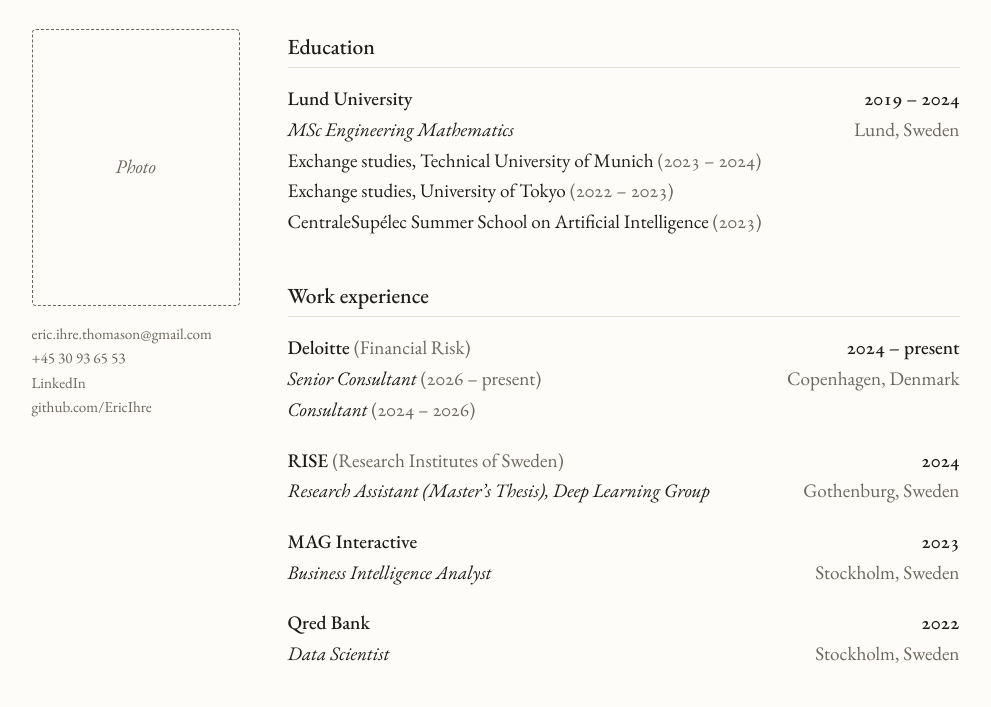
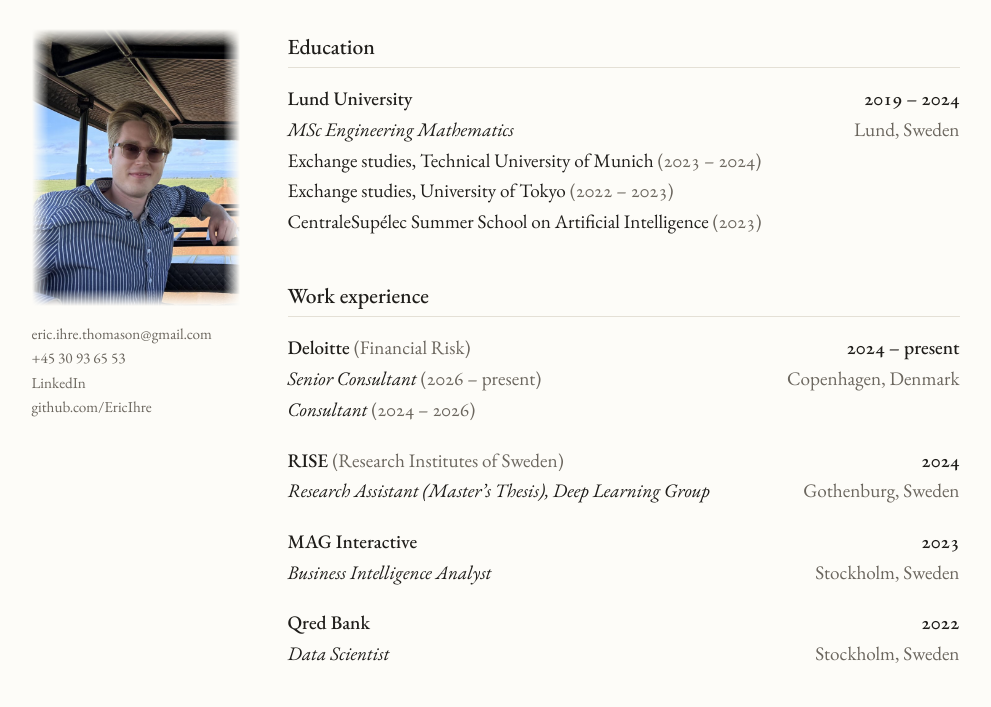
Before and after one commit to EricIhre/ericihre.github.io, a plain HTML site: page index.html in a window 1280 px wide. Shown: the part 83-790 px from the top of the page, without its empty margins (137-1128 px from the left). Drawn offline with nearby package versions, Linux system fonts and the light colour scheme.

Commit message:
Home: real photo with soft edge fades instead of the placeholder
Co-Authored-By: Claude Opus 5.5 <noreply@anthropic.com>

```diff
--- a/assets/style.css
+++ b/assets/style.css
@@ -253,15 +253,22 @@ main > .entries > li {
   align-items: start;
 }
 
+/* Photo cropped to 3:4 around the face; the edges fade softly into
+   the page background (a mask, so it works in light and dark mode) */
 .photo {
+  display: block;
+  width: 100%;
   aspect-ratio: 3 / 4;
-  border: 1px dashed var(--muted);
-  border-radius: 4px;
-  display: flex;
-  align-items: center;
-  justify-content: center;
-  color: var(--muted);
-  font-style: italic;
+  object-fit: cover;
+  object-position: 55% center;
+  -webkit-mask-image:
+    linear-gradient(to right, transparent, #000 8%, #000 92%, transparent),
+    linear-gradient(to bottom, transparent, #000 6%, #000 94%, transparent);
+  -webkit-mask-composite: source-in;
+  mask-image:
+    linear-gradient(to right, transparent, #000 8%, #000 92%, transparent),
+    linear-gradient(to bottom, transparent, #000 6%, #000 94%, transparent);
+  mask-composite: intersect;
 }
 
 .contact {
--- a/index.html
+++ b/index.html
@@ -19,7 +19,7 @@
   </nav>
   <main id="main" class="home">
     <aside class="sidebar">
-      <div class="photo" role="img" aria-label="Photo of Eric Ihre-Thomason (placeholder)">Photo</div>
+      <img class="photo" src="assets/profile.jpg" alt="Photo of Eric Ihre-Thomason">
       <ul class="contact">
         <li><a href="mailto:eric.ihre.thomason@gmail.com">eric.ihre.thomason@<wbr>gmail.com</a></li>
         <li><a href="tel:+4530936553">+45 30 93 65 53</a></li>
```
Also changed, not shown: assets/profile.jpg (added), 1 other file.
